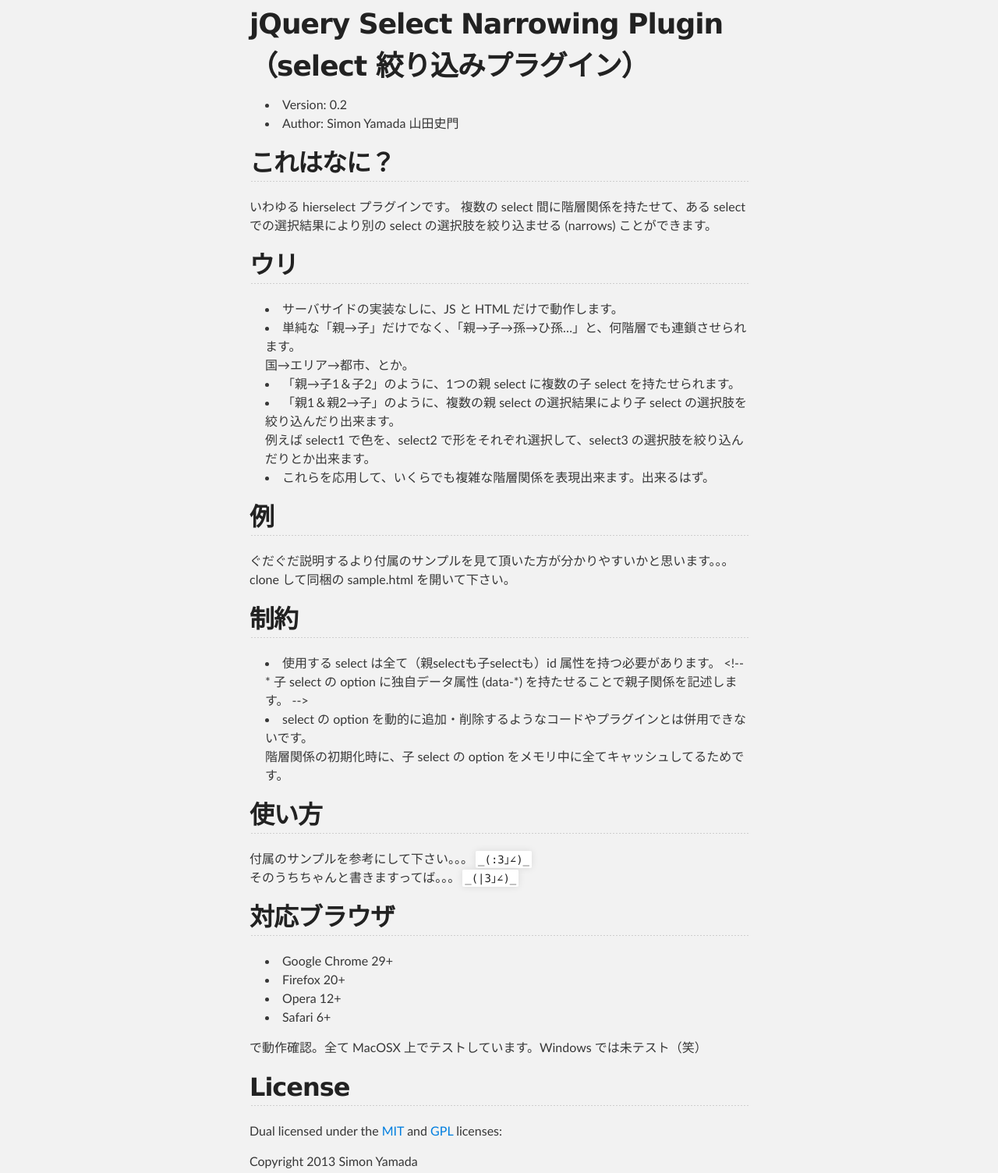
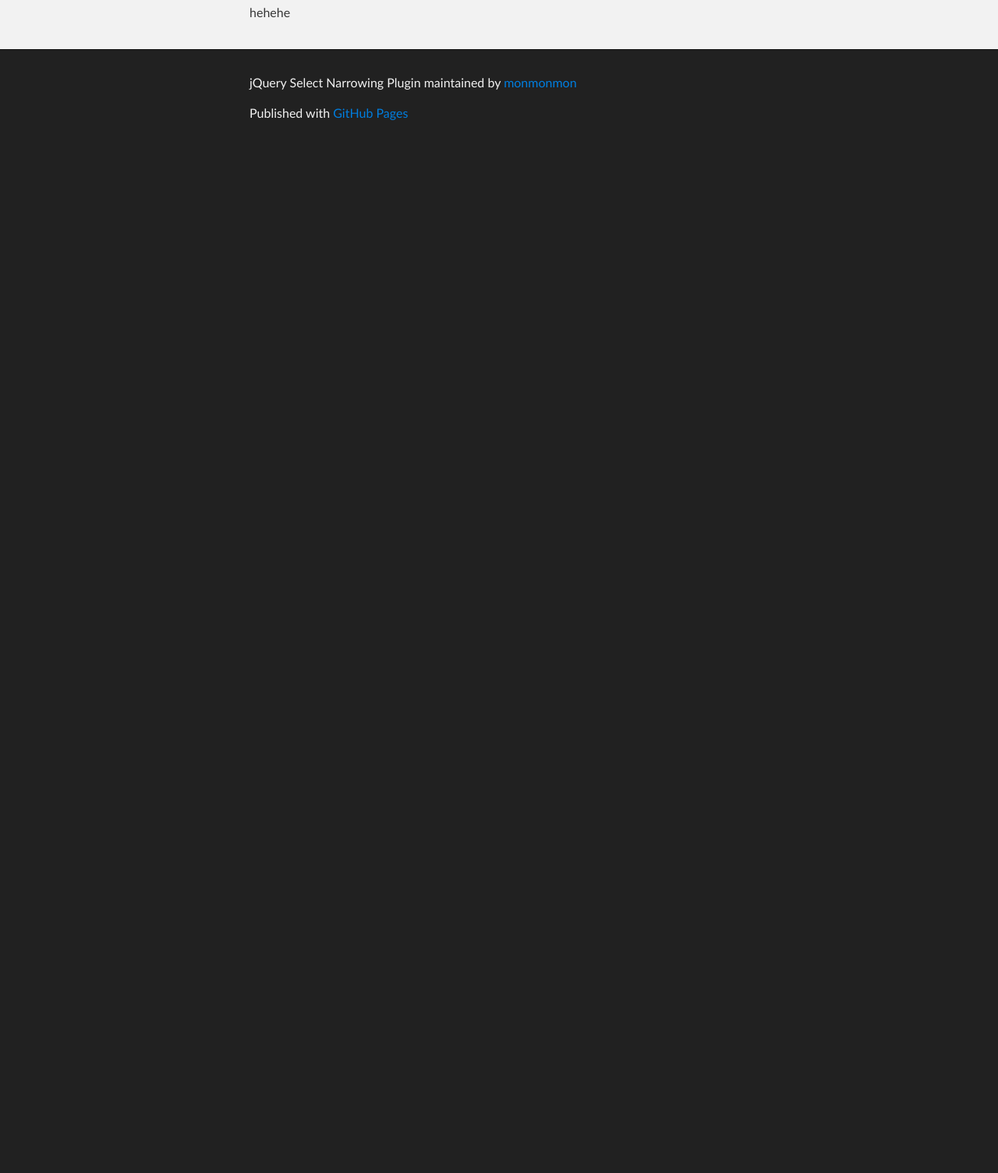
Before and after one commit to monmonmon/jquery.narrows, a plain HTML site: page index.html in a window 1280 px wide. Shown: the part 319-1823 px from the top of the page at 78% size. After the commit the page ends 800 px from the top, so only its background shows below. Drawn offline with Linux system fonts and the light colour scheme.

```diff
--- a/index.html
+++ b/index.html
@@ -31,67 +31,7 @@
     <!-- MAIN CONTENT -->
     <div id="main_content_wrap" class="outer">
       <section id="main_content" class="inner">
-
-
-<h1>
-<a name="jquery-select-narrowing-pluginselect-%E7%B5%9E%E3%82%8A%E8%BE%BC%E3%81%BF%E3%83%97%E3%83%A9%E3%82%B0%E3%82%A4%E3%83%B3" class="anchor" href="#jquery-select-narrowing-pluginselect-%E7%B5%9E%E3%82%8A%E8%BE%BC%E3%81%BF%E3%83%97%E3%83%A9%E3%82%B0%E3%82%A4%E3%83%B3"><span class="octicon octicon-link"></span></a>jQuery Select Narrowing Plugin（select 絞り込みプラグイン）</h1>
-
-<ul>
-<li>Version: 0.2</li>
-<li>Author: Simon Yamada 山田史門</li>
-</ul><h2>
-<a name="%E3%81%93%E3%82%8C%E3%81%AF%E3%81%AA%E3%81%AB" class="anchor" href="#%E3%81%93%E3%82%8C%E3%81%AF%E3%81%AA%E3%81%AB"><span class="octicon octicon-link"></span></a>これはなに？</h2>
-
-<p>いわゆる hierselect プラグインです。
-複数の select 間に階層関係を持たせて、ある select での選択結果により別の select の選択肢を絞り込ませる (narrows) ことができます。</p>
-
-<h2>
-<a name="%E3%82%A6%E3%83%AA" class="anchor" href="#%E3%82%A6%E3%83%AA"><span class="octicon octicon-link"></span></a>ウリ</h2>
-
-<ul>
-<li>サーバサイドの実装なしに、JS と HTML だけで動作します。</li>
-<li>単純な「親→子」だけでなく、「親→子→孫→ひ孫…」と、何階層でも連鎖させられます。<br>
-国→エリア→都市、とか。</li>
-<li>「親→子1＆子2」のように、1つの親 select に複数の子 select を持たせられます。</li>
-<li>「親1＆親2→子」のように、複数の親 select の選択結果により子 select の選択肢を絞り込んだり出来ます。<br>
-例えば select1 で色を、select2 で形をそれぞれ選択して、select3 の選択肢を絞り込んだりとか出来ます。</li>
-<li>これらを応用して、いくらでも複雑な階層関係を表現出来ます。出来るはず。</li>
-</ul><h2>
-<a name="%E4%BE%8B" class="anchor" href="#%E4%BE%8B"><span class="octicon octicon-link"></span></a>例</h2>
-
-<p>ぐだぐだ説明するより付属のサンプルを見て頂いた方が分かりやすいかと思います。。。<br>
-clone して同梱の sample.html を開いて下さい。</p>
-
-<h2>
-<a name="%E5%88%B6%E7%B4%84" class="anchor" href="#%E5%88%B6%E7%B4%84"><span class="octicon octicon-link"></span></a>制約</h2>
-
-<ul>
-<li>使用する select は全て（親selectも子selectも）id 属性を持つ必要があります。
-&lt;!-- * 子 select の option に独自データ属性 (data-*) を持たせることで親子関係を記述します。 --&gt;</li>
-<li>select の option を動的に追加・削除するようなコードやプラグインとは併用できないです。<br>
-階層関係の初期化時に、子 select の option をメモリ中に全てキャッシュしてるためです。</li>
-</ul><h2>
-<a name="%E4%BD%BF%E3%81%84%E6%96%B9" class="anchor" href="#%E4%BD%BF%E3%81%84%E6%96%B9"><span class="octicon octicon-link"></span></a>使い方</h2>
-
-<p>付属のサンプルを参考にして下さい。。。<code>_(:3｣∠)_</code><br>
-そのうちちゃんと書きますってば。。。<code>_(|3｣∠)_</code></p>
-
-<h2>
-<a name="%E5%AF%BE%E5%BF%9C%E3%83%96%E3%83%A9%E3%82%A6%E3%82%B6" class="anchor" href="#%E5%AF%BE%E5%BF%9C%E3%83%96%E3%83%A9%E3%82%A6%E3%82%B6"><span class="octicon octicon-link"></span></a>対応ブラウザ</h2>
-
-<ul>
-<li>Google Chrome 29+</li>
-<li>Firefox 20+</li>
-<li>Opera 12+</li>
-<li>Safari 6+</li>
-</ul><p>で動作確認。全て MacOSX 上でテストしています。Windows では未テスト（笑）</p>
-
-<h2>
-<a name="license" class="anchor" href="#license"><span class="octicon octicon-link"></span></a>License</h2>
-
-<p>Dual licensed under the <a href="http://www.opensource.org/licenses/MIT">MIT</a> and <a href="http://www.gnu.org/licenses/gpl.html">GPL</a> licenses:</p>
-
-<p>Copyright 2013 Simon Yamada</p>
+        <p>hehehe</p>
       </section>
     </div>
 
```
Also changed, not shown: params.json (+1 -1 lines).
